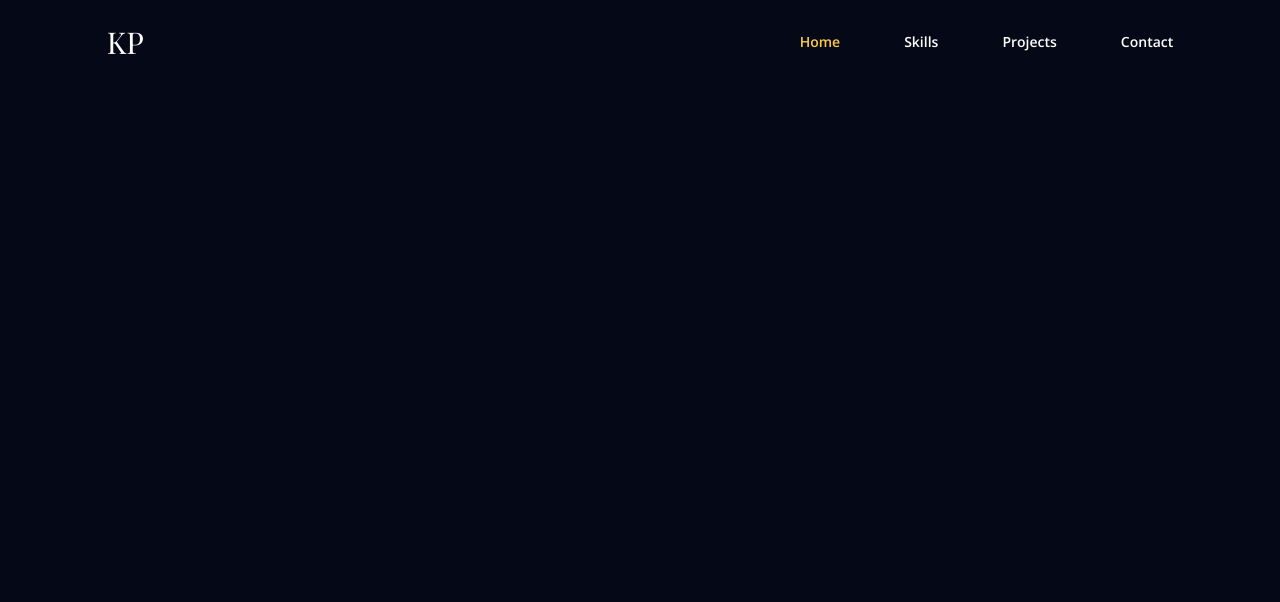
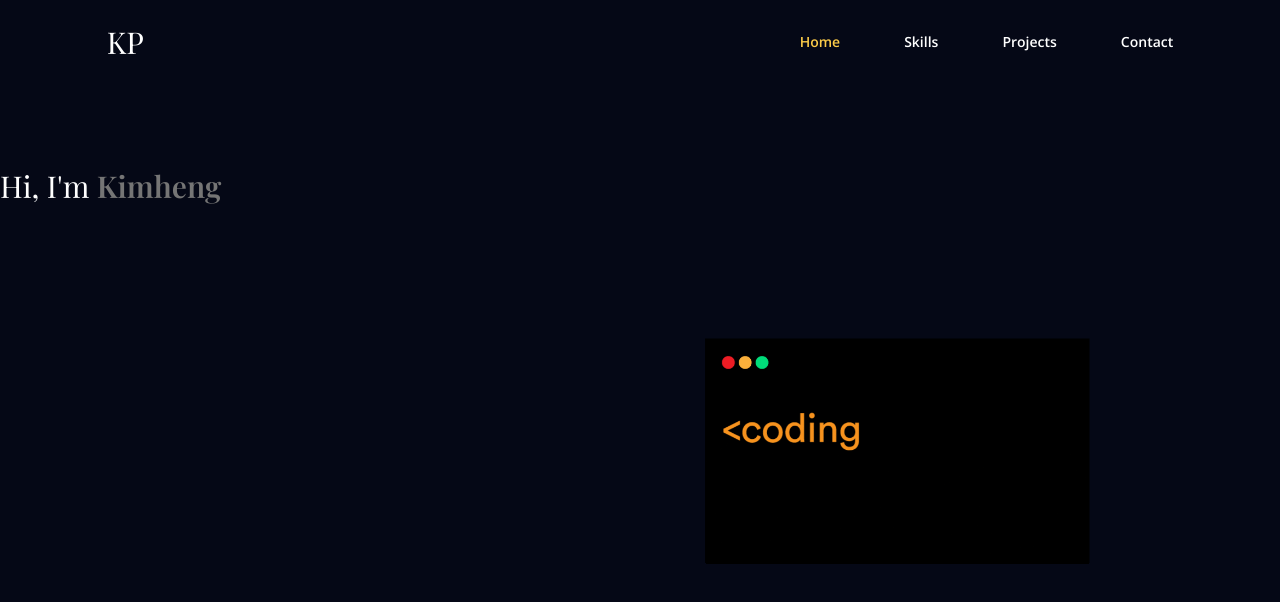
Before and after one commit to TotifyKH/kimheng-portfolio, a React (Vite) app: page / in a window 1280 px wide. Shown: the top 602 px of the page. Built offline with nearby package versions, Linux system fonts and the light colour scheme.

Commit message:
Working on landing page

```diff
--- a/public/output.css
+++ b/public/output.css
@@ -548,6 +548,10 @@ video {
   z-index: 40;
 }
 
+.z-10{
+  z-index: 10;
+}
+
 .mx-auto{
   margin-left: auto;
   margin-right: auto;
@@ -555,6 +559,10 @@ video {
 
 .ml-\[33\%\]{
   margin-left: 33%;
+}
+
+.mt-16{
+  margin-top: 4rem;
 }
 
 .flex{
@@ -575,6 +583,10 @@ video {
 
 .w-\[300px\]{
   width: 300px;
+}
+
+.basis-3\/5{
+  flex-basis: 60%;
 }
 
 .resize{
@@ -662,6 +674,11 @@ video {
   padding-right: 1.5rem;
 }
 
+.py-10{
+  padding-top: 2.5rem;
+  padding-bottom: 2.5rem;
+}
+
 .font-playfair{
   font-family: Playfair Display, serif;
 }
@@ -734,3 +751,25 @@ body,
   --tw-text-opacity: 1;
   color: rgb(253 204 73 / var(--tw-text-opacity));
 }
+
+@media (min-width: 1060px){
+  .md\:order-2{
+    order: 2;
+  }
+
+  .md\:mt-32{
+    margin-top: 8rem;
+  }
+
+  .md\:flex{
+    display: flex;
+  }
+
+  .md\:h-full{
+    height: 100%;
+  }
+
+  .md\:justify-between{
+    justify-content: space-between;
+  }
+}
--- a/src/App.jsx
+++ b/src/App.jsx
@@ -2,6 +2,7 @@ import React from 'react'
 import { useState } from 'react'
 import useMediaQuery from "./hooks/useMediaQuery";
 import Navbar from './components/Navbar';
+import Landing from "./components/Landing";
 
 function App() {
   const [selectedPage, setSelectedPage] = useState('home');
@@ -9,6 +10,7 @@ function App() {
   return (
     <div className="app bg-dark-blue">
       <Navbar selectedPage={selectedPage} setSelectedPage={setSelectedPage} />
+      <Landing setSelectedPage={setSelectedPage} />
     </div>
   )
 }
--- /dev/null
+++ b/src/components/Landing.jsx
@@ -0,0 +1,44 @@
+import useMediaQuery from "../hooks/useMediaQuery";
+import { motion } from 'framer-motion';
+import AnchorLink from 'react-anchor-link-smooth-scroll';
+import Mario from '../assets/giphy.gif';
+
+const Landing = ({ setSelectedPage }) => {
+  const isAboveMediumScreens = useMediaQuery("(min-width: 1060px)");
+  return (
+    <section id='home' className="md:flex md:justify-center md:item-center md:h-full py-10">
+      {/* RIGHT SIDE */}
+      <div className="md:order-2 flex justify-center basis-3/5 z-10 mt-16 md:mt-32">
+        {isAboveMediumScreens ? (
+          <div className="relative flex justify-center item-center overflow-hidden">
+            <img className="" src={Mario}></img>
+          </div>
+        ) : (
+          <div></div>
+        )}
+      </div>
+      {/* LEFT SIDE */}
+      <div className="z-30 basis-2/5 mt-12 md:mt-32 mx-auto">
+          <motion.div
+            initial="hidden"
+            whileInView="visible"
+            viewport={{once: true, amount: 0.5}}
+            transition={{duration: 1, ease: "easeOut"}}
+            variants={{
+              hidden: {opacity: 0, x: -50},
+              visible: {opacity: 1, x: 0}
+            }}
+          >
+            <p className="text-3xl font-playfair z-10 text-center md:text-start">
+              Hi, I'm {""}
+              <span className="xs:relative xs:text-dark-grey font-semibold z-20">
+                Kimheng
+              </span>
+            </p>
+          </motion.div>
+      </div>
+    </section>
+  )
+}
+
+export default Landing;
```
Also changed, not shown: src/assets/giphy.gif (added), src/assets/mario-coding.gif (added).
